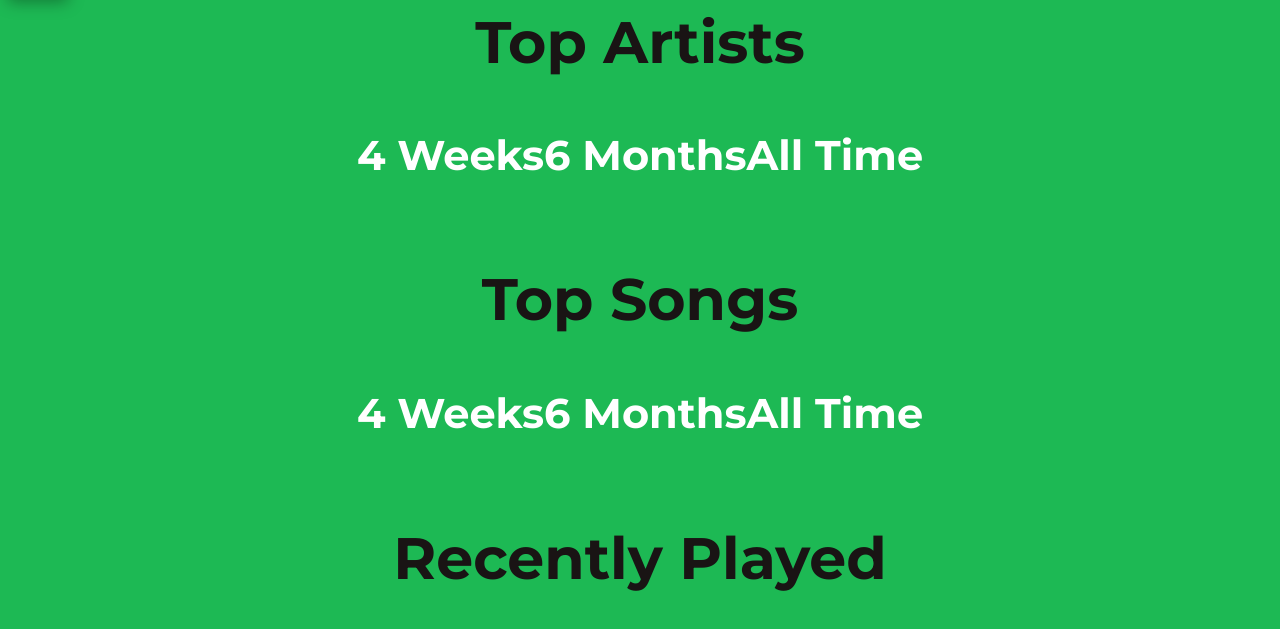
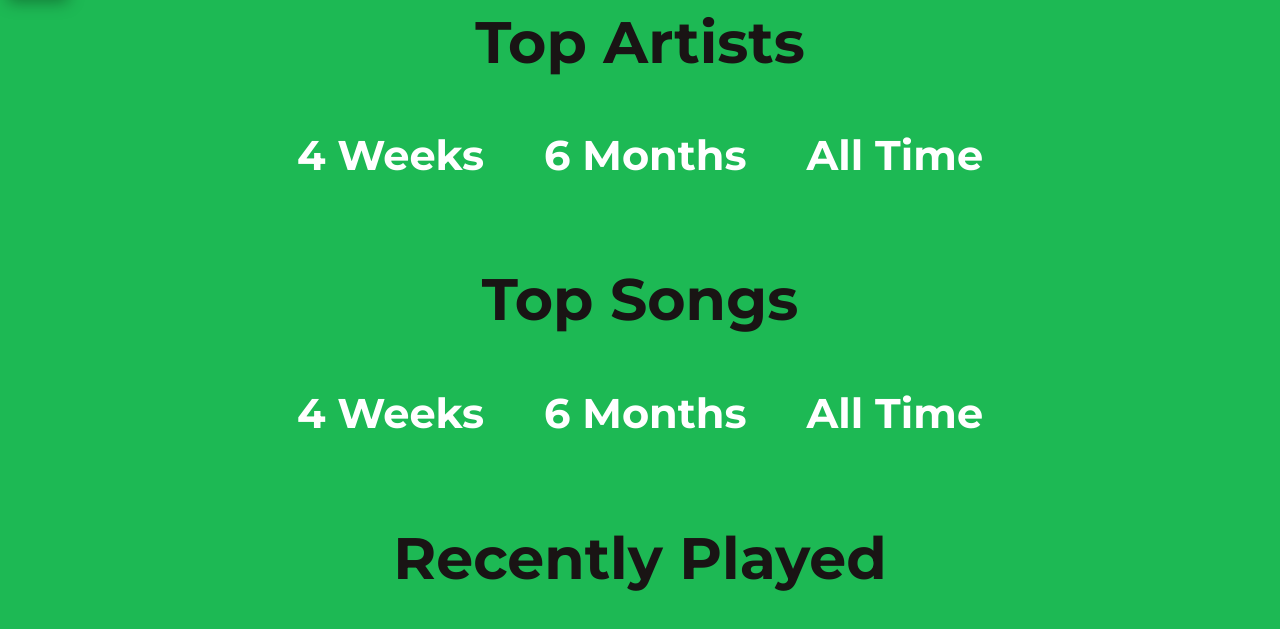
Before and after one commit to Abhi-she-k/SpotifyStats, a website: page public/stats.html in a window 1280 px wide. Shown: the part 283-912 px from the top of the page. Drawn offline with Linux system fonts and the light colour scheme; no server answers.

Commit message:
small edit to css

```diff
--- a/public/style.css
+++ b/public/style.css
@@ -136,6 +136,11 @@ a:visited {
 	width: 200px;
 }
 
+.time{
+	margin-left: 30px;
+	margin-right: 30px;
+}
+
 .TopArtists{
 	text-align: center;
 	display: flex;
```
